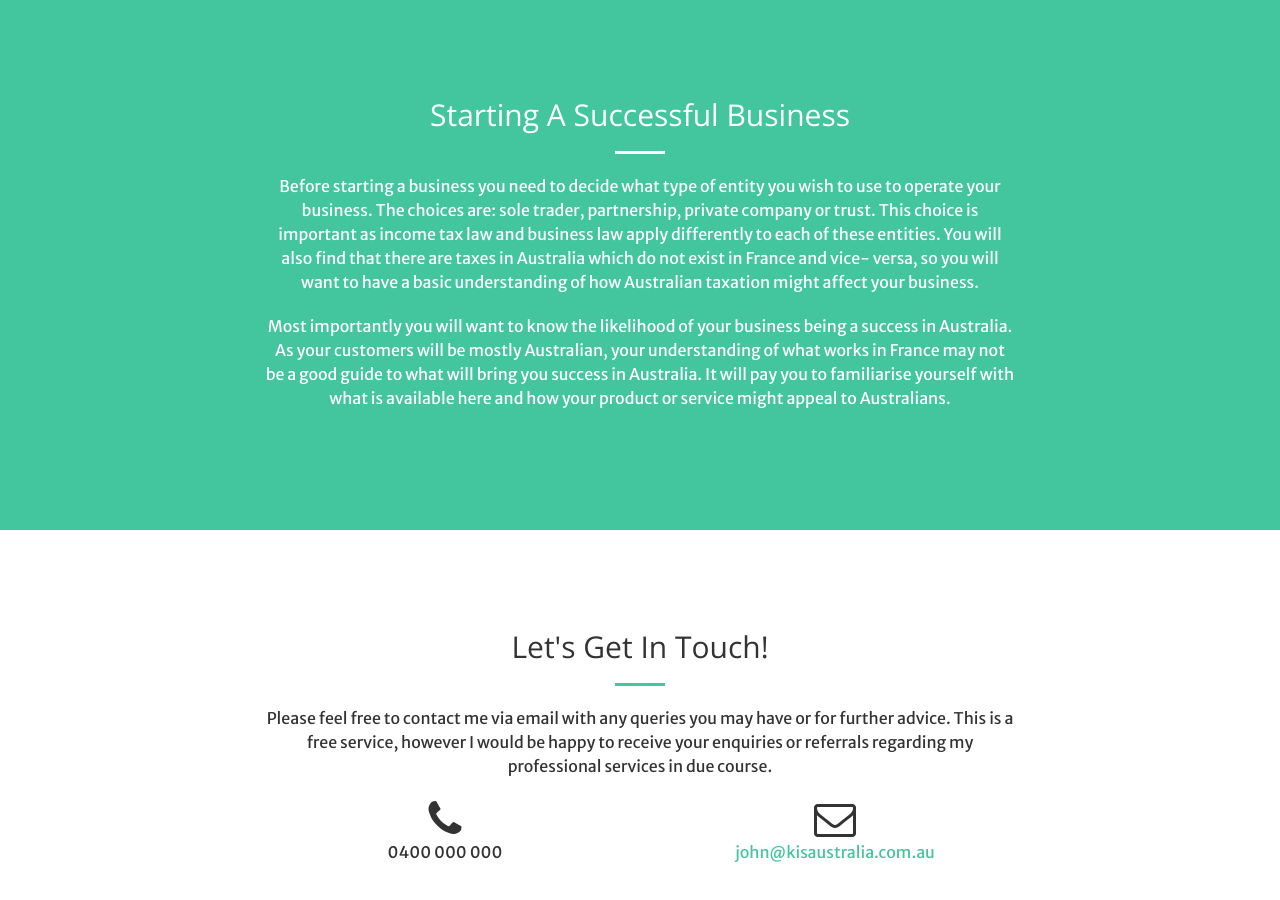
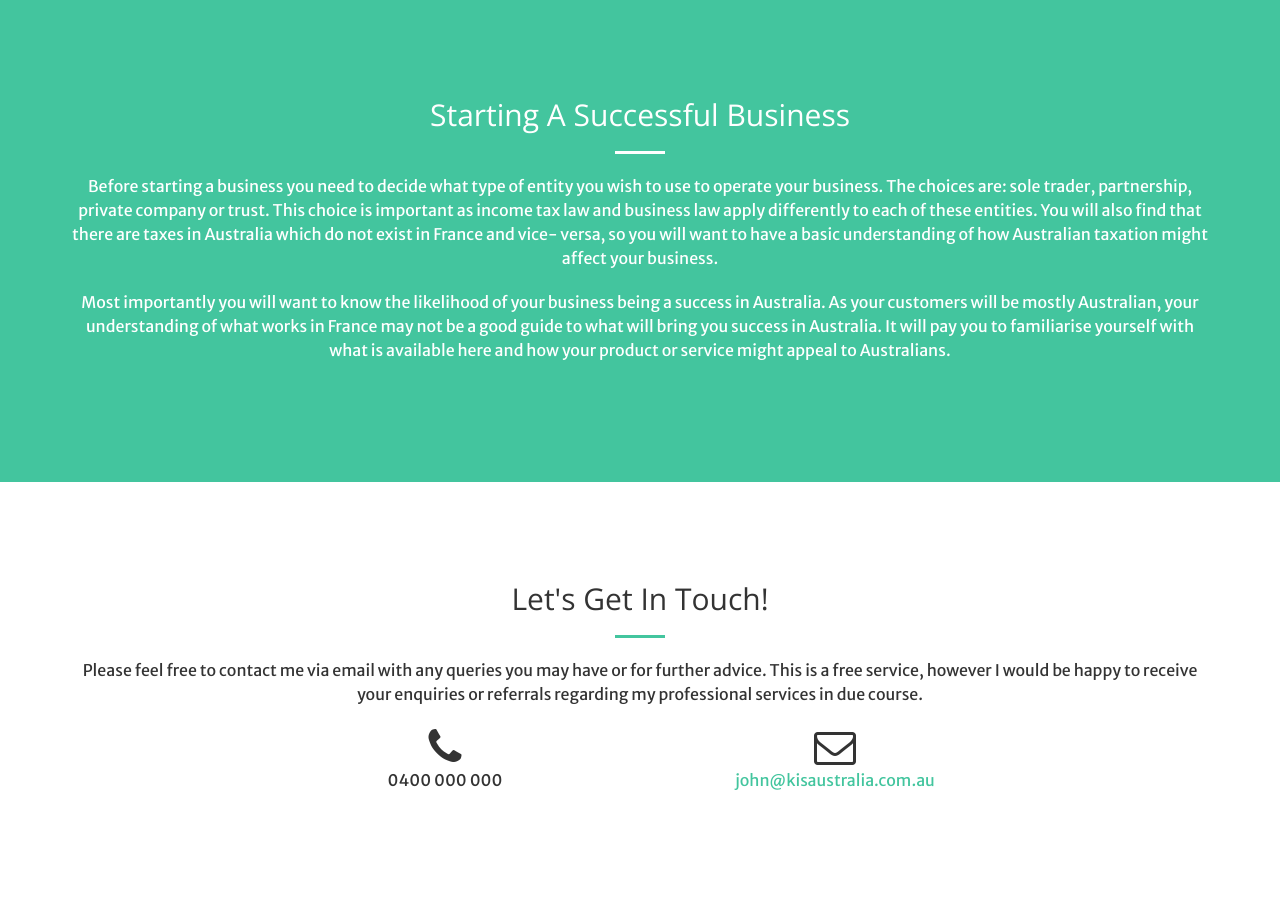
Before and after one commit to jgkeightley/france-australia, a website: page index.html in a window 1280 px wide. Shown: the part 2277-3177 px from the top of the page. Drawn offline with nearby package versions, Linux system fonts and the light colour scheme.

Commit message:
Update sizing

```diff
--- a/index.html
+++ b/index.html
@@ -157,7 +157,7 @@ Bonne chance et bienvenue en Australie.</h2>
     <section class="bg-primary" id="">
         <div class="container">
             <div class="row">
-                <div class="col-lg-8 col-lg-offset-2 text-center">
+                <div class="col-lg-12 text-center">
                     <h2 class="section-heading">Starting A Successful Business</h2>
                     <hr class="light">
                     <p>Before starting a business you need to decide what type of entity you wish to use to operate your business. The choices are: sole trader, partnership, private company or trust. This choice is important as income tax law and business law apply differently to each of these entities. You will also find that there are taxes in Australia which do not exist in France and vice- versa, so you will want to have a basic understanding of how Australian taxation might affect your business.</p>
@@ -169,7 +169,7 @@ Bonne chance et bienvenue en Australie.</h2>
     <section class="bg-white" id="contact">
         <div class="container">
             <div class="row">
-                <div class="col-lg-8 col-lg-offset-2 text-center">
+                <div class="col-lg-12 text-center">
                     <h2 class="section-heading">Let's Get In Touch!</h2>
                     <hr class="primary">
                     <p>Please feel free to contact me via email with any queries you may have or for further advice. This is a free service, however I would be happy to receive your enquiries or referrals regarding my professional services in due course.</p>
```
